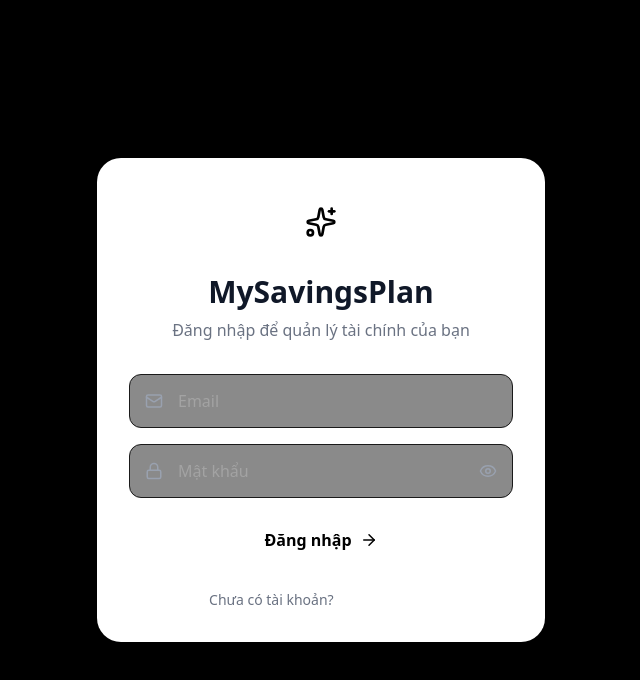
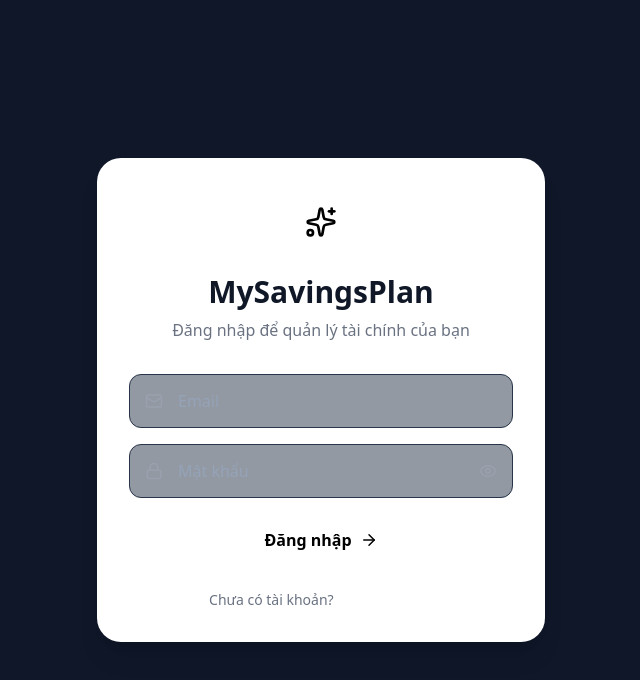
Before and after one commit to noway165/mysavingplan, a Next.js app: page / in a window 1280 px wide. Shown: the top 680 px of the page, without its empty margins (319-959 px from the left). Built offline with nearby package versions, Linux system fonts and the light colour scheme; no server answers; a web font is replaced by a local one.

Commit message:
feat: finflow dynamic design

```diff
--- a/src/app/globals.css
+++ b/src/app/globals.css
@@ -63,24 +63,24 @@
   }
 
   .dark {
-    --background: 0 0% 0%; /* Pitch Black (#000000) */
+    --background: 222 47% 11%; /* Slate 900 (#0F172A) */
     --foreground: 0 0% 100%; /* Pure White (#FFFFFF) */
-    --card: 0 0% 4%; /* Ultra Dark Gray (#0A0A0A) */
+    --card: 215 28% 17%; /* Slate 800 (#1E293B) */
     --card-foreground: 0 0% 100%;
-    --popover: 0 0% 4%;
+    --popover: 215 28% 17%;
     --popover-foreground: 0 0% 100%;
-    --primary: 0 0% 100%; /* Pure White */
-    --primary-foreground: 0 0% 0%; /* Pitch Black */
-    --secondary: 0 0% 9%; /* #171717 */
+    --primary: 0 0% 100%;
+    --primary-foreground: 0 0% 0%;
+    --secondary: 215 28% 22%; /* Slate 700 */
     --secondary-foreground: 0 0% 100%;
-    --muted: 0 0% 9%;
-    --muted-foreground: 0 0% 63.9%; /* #A3A3A3 */
-    --accent: 0 0% 9%;
+    --muted: 215 28% 22%;
+    --muted-foreground: 215 20% 65%; /* Slate 400 */
+    --accent: 215 28% 22%;
     --accent-foreground: 0 0% 100%;
     --destructive: 0 62.8% 30.6%;
     --destructive-foreground: 0 0% 100%;
-    --border: 0 0% 10%; /* #1A1A1A */
-    --input: 0 0% 10%;
+    --border: 215 28% 22%; /* Slate 700 */
+    --input: 215 28% 22%;
     --ring: 0 0% 100%;
   }
 
--- a/src/app/page.tsx
+++ b/src/app/page.tsx
@@ -62,59 +62,36 @@ export default function Home() {
         </div>
         <div className="flex items-center gap-3 self-end md:self-auto">
           <PageClock />
+          <Link href="/transactions" className="flex items-center justify-center gap-2 rounded-full bg-primary hover:bg-primary/90 px-4 py-2 md:px-5 md:py-2.5 text-xs md:text-sm font-semibold text-primary-foreground transition-all shadow-sm whitespace-nowrap">
+            <Plus size={16} /> Ghi chép
+          </Link>
         </div>
       </div>
 
-      {/* TOP: Balance & Actions */}
-      <div className="grid grid-cols-1 md:grid-cols-3 gap-6">
-        <div className="md:col-span-2">
-          {/* BALANCE TYPOGRAPHY */}
-          <div className="bento-card p-6 md:p-8 h-full flex flex-col justify-between min-h-[220px] relative z-0">
-            {/* Aurora Glow Effects */}
-            <div className="absolute -top-32 -right-32 w-96 h-96 bg-primary/20 rounded-full blur-[100px] pointer-events-none -z-10" />
-            <div className="absolute -bottom-32 -left-32 w-96 h-96 bg-primary/10 rounded-full blur-[100px] pointer-events-none -z-10" />
-
-            <div className="flex justify-between items-start">
-              <div className="text-xs md:text-sm font-semibold text-muted-foreground uppercase tracking-widest relative z-10">
-                 Tổng tài sản
-              </div>
-              <Wallet size={20} className="text-muted-foreground relative z-10" />
-            </div>
-
-            <div className="mt-4 mb-8">
-              <div className={`text-5xl md:text-6xl lg:text-7xl font-mono tracking-tighter ${balance >= 0 ? "text-foreground" : "text-destructive"}`}>
-                {formatCurrency(balance)}
-              </div>
-            </div>
-
-            <div className="flex gap-3 md:gap-4 mt-auto">
-              <Link href="/transactions" className="flex items-center justify-center gap-2 rounded-xl bg-primary hover:bg-primary/90 px-5 py-3 text-sm font-semibold text-primary-foreground transition-all shadow-sm">
-                <Plus size={16} /> Ghi chép
-              </Link>
-              <Link href="/goals" className="flex items-center justify-center gap-2 rounded-xl bg-secondary text-secondary-foreground hover:bg-secondary/80 px-5 py-3 text-sm font-semibold transition-all">
-                <Target size={16} /> Mục tiêu
-              </Link>
-            </div>
-          </div>
+      {/* TOP: Balance & Summary Cards (Finflow Style) */}
+      <div className="grid grid-cols-1 sm:grid-cols-2 lg:grid-cols-4 gap-4 md:gap-6">
+        {/* Số dư */}
+        <div className="bento-card p-5 md:p-6 flex flex-col justify-center">
+          <div className="text-xs font-semibold text-muted-foreground uppercase tracking-widest mb-2">Số dư</div>
+          <div className="text-2xl md:text-3xl font-bold tracking-tight text-primary">{formatCurrency(balance)}</div>
         </div>
 
-        <div className="grid grid-cols-2 md:grid-cols-1 gap-4 md:gap-6">
-          <div>
-            <div className="bento-card p-5 md:p-6 flex flex-col justify-center h-full">
-              <div className="flex items-center gap-2 text-xs md:text-sm font-semibold text-emerald-600 dark:text-emerald-400 mb-2 tracking-widest uppercase">
-                <ArrowUpRight size={16} /> Thu nhập
-              </div>
-              <div className="text-2xl md:text-3xl font-mono tracking-tight">{formatCurrency(totalIncome)}</div>
-            </div>
-          </div>
-          <div>
-            <div className="bento-card p-5 md:p-6 flex flex-col justify-center h-full">
-              <div className="flex items-center gap-2 text-xs md:text-sm font-semibold text-destructive mb-2 tracking-widest uppercase">
-                <ArrowDownRight size={16} /> Đã chi
-              </div>
-              <div className="text-2xl md:text-3xl font-mono tracking-tight">{formatCurrency(totalExpense)}</div>
-            </div>
-          </div>
+        {/* Tiết kiệm */}
+        <div className="bento-card p-5 md:p-6 flex flex-col justify-center">
+          <div className="text-xs font-semibold text-muted-foreground uppercase tracking-widest mb-2">Tiết kiệm</div>
+          <div className="text-2xl md:text-3xl font-bold tracking-tight text-foreground">{formatCurrency(totalSaved)}</div>
+        </div>
+
+        {/* Thu nhập */}
+        <div className="bento-card p-5 md:p-6 flex flex-col justify-center">
+          <div className="text-xs font-semibold text-muted-foreground uppercase tracking-widest mb-2">Tổng thu</div>
+          <div className="text-2xl md:text-3xl font-bold tracking-tight text-foreground">{formatCurrency(totalIncome)}</div>
+        </div>
+
+        {/* Đã chi */}
+        <div className="bento-card p-5 md:p-6 flex flex-col justify-center">
+          <div className="text-xs font-semibold text-muted-foreground uppercase tracking-widest mb-2">Tổng chi</div>
+          <div className="text-2xl md:text-3xl font-bold tracking-tight text-foreground">{formatCurrency(totalExpense)}</div>
         </div>
       </div>
 
--- a/src/components/Sidebar.tsx
+++ b/src/components/Sidebar.tsx
@@ -41,10 +41,10 @@ export function Sidebar() {
               key={item.href}
               href={item.href}
               className={cn(
-                "group relative flex items-center justify-center h-14 w-14 rounded-2xl transition-all duration-300 hover:translate-x-2",
+                "group relative flex items-center justify-center h-14 w-14 rounded-full transition-all duration-300",
                 isActive
-                  ? "bg-primary/15 text-primary border border-primary/20 shadow-[0_0_15px_hsl(var(--primary)/0.2)]"
-                  : "bg-transparent text-muted-foreground hover:bg-muted hover:text-foreground border border-transparent"
+                  ? "bg-primary text-primary-foreground shadow-sm"
+                  : "bg-transparent text-muted-foreground hover:bg-muted/50 hover:text-foreground"
               )}
             >
               <item.icon className={cn("h-6 w-6 transition-transform duration-300", isActive && "scale-110")} />
@@ -93,10 +93,10 @@ export function Sidebar() {
                     href={item.href}
                     onClick={() => setMobileMenuOpen(false)}
                     className={cn(
-                      "flex flex-col items-center justify-center gap-2 rounded-2xl p-4 text-sm font-medium transition-all",
+                      "flex flex-col items-center justify-center gap-2 rounded-xl p-4 text-sm font-medium transition-all",
                       pathname === item.href
-                        ? "bg-primary/15 text-primary border border-primary/20 shadow-[0_0_15px_hsl(var(--primary)/0.2)]"
-                        : "bg-transparent text-muted-foreground hover:bg-muted hover:text-foreground border border-transparent"
+                        ? "bg-primary text-primary-foreground shadow-sm"
+                        : "bg-transparent text-muted-foreground hover:bg-muted/50 hover:text-foreground"
                     )}
                   >
                     <item.icon className="h-6 w-6" />
@@ -151,9 +151,9 @@ export function Sidebar() {
                 )}
               >
                 {isActive && (
-                  <div className="absolute inset-0 bg-primary/15 border border-primary/20 rounded-2xl scale-100 animate-in zoom-in-90 duration-300 shadow-[0_0_15px_hsl(var(--primary)/0.2)]" />
+                  <div className="absolute inset-0 bg-primary rounded-xl scale-100 animate-in zoom-in-90 duration-300" />
                 )}
-                <item.icon className={cn("h-6 w-6 z-10 transition-transform duration-300", isActive && "scale-110 text-primary")} />
+                <item.icon className={cn("h-6 w-6 z-10 transition-transform duration-300", isActive && "text-primary-foreground")} />
                 <span className={cn("text-[10px] font-medium leading-none z-10", isActive && "font-bold")}>
                   {item.name}
                 </span>
```
